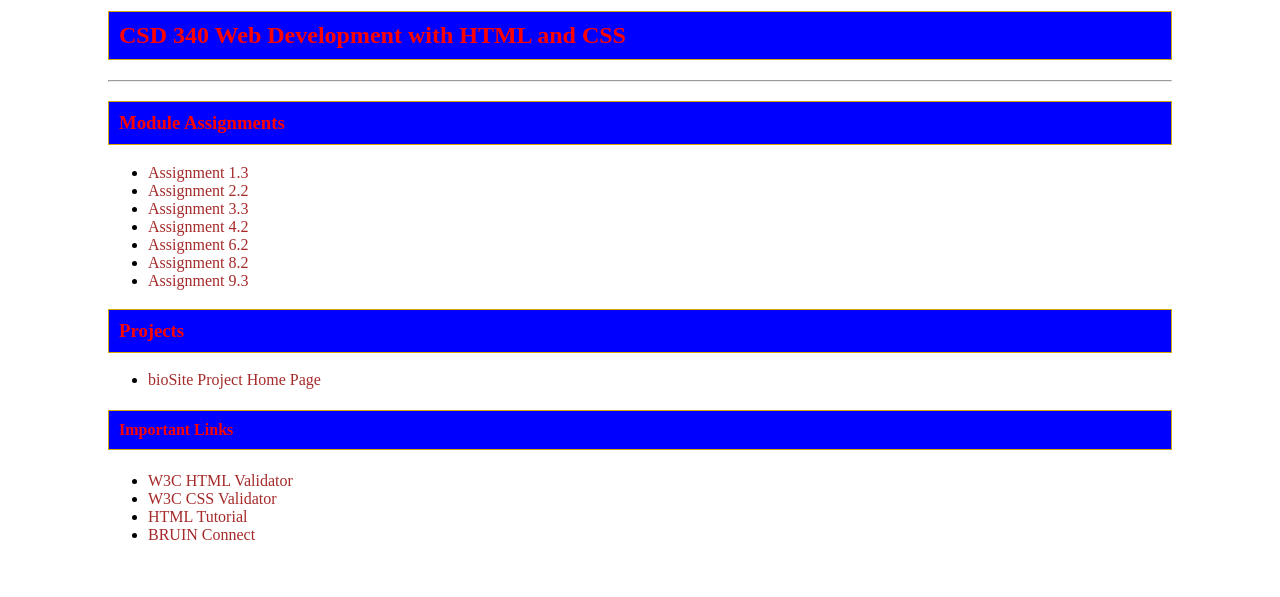
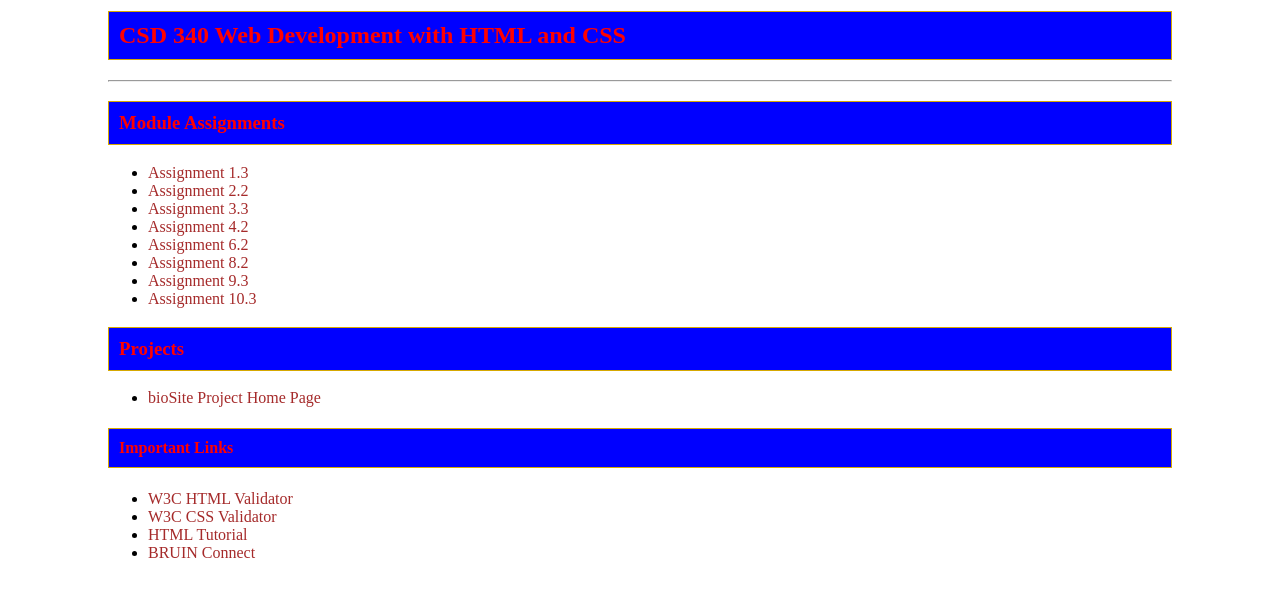
Before and after one commit to Peas16/csd-340, a plain HTML site: page index.html in a window 1280 px wide. Shown: the part 119-716 px from the top of the page. Drawn offline with Linux system fonts and the light colour scheme.

Commit message:
Pushing updated index.html

```diff
--- a/index.html
+++ b/index.html
@@ -27,6 +27,7 @@
             <li><a href="module-6/fralix_Mod6_2.html">Assignment 6.2</a></li>
             <li><a href="module-8/fralix_Mod8_2.html">Assignment 8.2</a></li>
             <li><a href="module-9/fralix_Mod9_3.html">Assignment 9.3</a></li>
+            <li><a href="module-10/fralix_Mod10_3.html">Assignment 10.3</a></li>
         </ul>
         <h3>Projects</h3>
         <ul>
```
